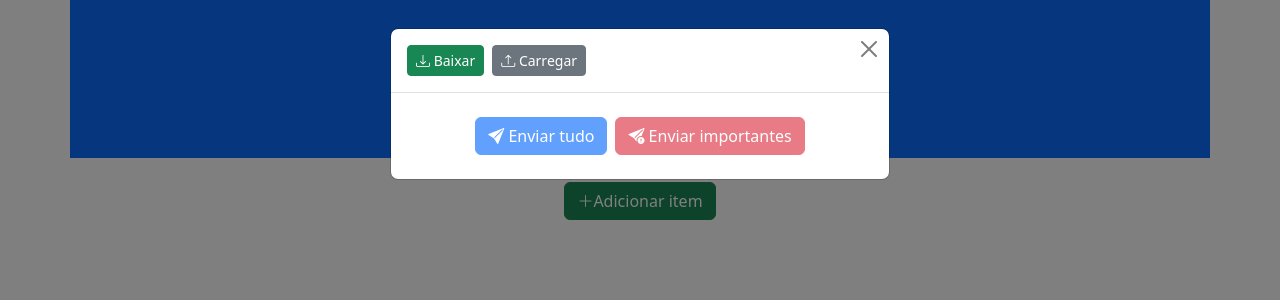
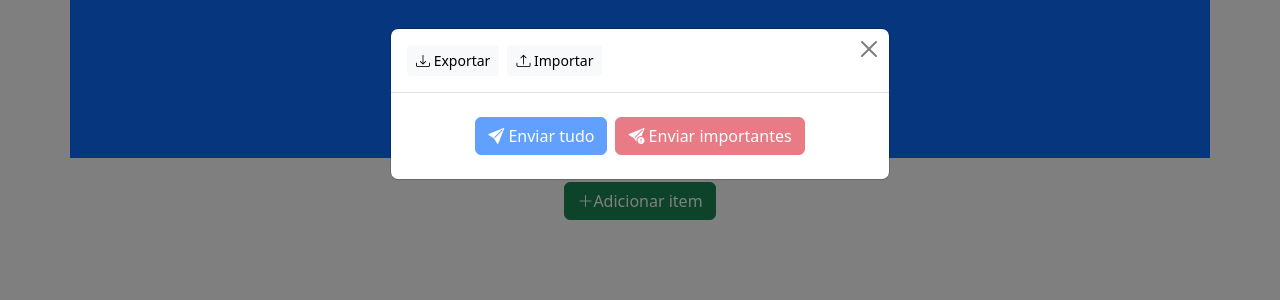
Before and after one commit to benhurk/Meu-Estoque, a React (Vite) app: page / in a window 1280 px wide. Both pictures are taken after a click on the button 640 px from the left and 115 px from the top of the page. Shown: the top 300 px of the page. Built offline with nearby package versions, Linux system fonts and the light colour scheme.

Commit message:
Styling and text changes

```diff
--- a/src/components/DownloadBtn/index.tsx
+++ b/src/components/DownloadBtn/index.tsx
@@ -10,8 +10,9 @@ export default function DownloadBtn() {
     const url = URL.createObjectURL(blob);
 
     return (
-        <a className="btn btn-sm btn-success" href={url} download='estoque.json'>
-            <i className="bi bi-download" /> Baixar
+        <a className="btn btn-sm btn-light" href={url} download='estoque.json'>
+            <i className="bi bi-download" />
+            &nbsp;Exportar
         </a>
     )
 }
--- a/src/components/LoadBtn/index.tsx
+++ b/src/components/LoadBtn/index.tsx
@@ -35,8 +35,9 @@ export default function LoadBtn() {
     }
 
     return (
-        <label className="btn btn-sm btn-secondary">
-            <i className="bi bi-upload" /> Carregar
+        <label className="btn btn-sm btn-light">
+            <i className="bi bi-upload" />
+            &nbsp;Importar
             <input className="d-none" type="file" accept=".json, application/JSON" onChange={(e) => upload(e)} />
         </label>
     )
```
